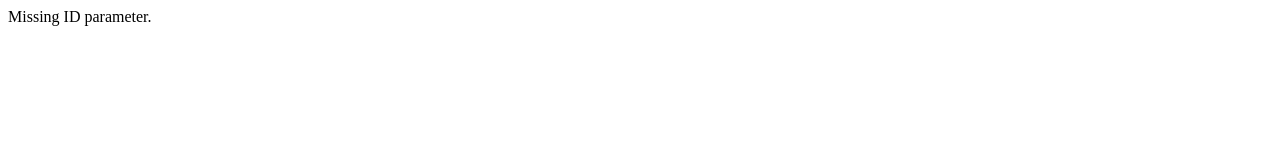
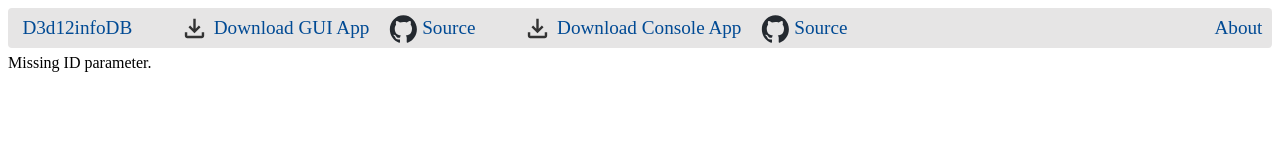
Before and after one commit to Devaniti/D3d12infoGUI, a plain HTML site: page source/website/ID.html in a window 1280 px wide. Drawn offline with Linux system fonts and the light colour scheme.

Commit message:
Added header and about page to the website

```diff
--- a/source/website/ID.html
+++ b/source/website/ID.html
@@ -10,6 +10,33 @@
 
 <body onload="OnLoadID()">
     <noscript>This website requires javascript to run</noscript>
+    <div class="header">
+        <div style="width: 0.25em"></div>
+        <a class="headerLink" href="index.html">
+            <div class="headerText">D3d12infoDB</div>
+        </a>
+        <div style="width: 1.5em"></div>
+        <a class="headerLink" href="https://github.com/Devaniti/D3d12infoGUI/releases/latest">
+            <img class="icon" src="Download.svg">
+            <div class="headerText">Download GUI App</div>
+        </a>
+        <a class="headerLink" href="https://github.com/Devaniti/D3d12infoGUI">
+            <img class="icon" src="github-mark.svg">
+            <div class="headerText">Source</div>
+        </a>
+        <div style="width: 1.5em"></div>
+        <a class="headerLink" href="https://github.com/sawickiap/D3d12info/releases/latest">
+            <img class="icon" src="Download.svg">
+            <div class="headerText">Download Console App</div>
+        </a>
+        <a class="headerLink" href="https://github.com/sawickiap/D3d12info">
+            <img class="icon" src="github-mark.svg">
+            <div class="headerText">Source</div>
+        </a>
+        <a class="headerLink flexRight" href="about.html">
+            <div class="headerText">About</div>
+        </a>
+    </div>
     <div id="SearchBarPropertiesContainer"></div>
     <div id="TableContainer"></div>
 </body>
--- a/source/website/Report.css
+++ b/source/website/Report.css
@@ -117,3 +117,51 @@ button:disabled {
     background-repeat: no-repeat;
     padding-left: 2em;
 }
+
+a {
+    transition: color .3s ease-in;
+    text-decoration: none;
+    color: #004a94;
+    text-align: center;
+}
+
+a:hover {
+    color: #3d9efe;
+}
+
+.icon {
+    width: 1.5em;
+    height: 1.5em;
+}
+
+.headerText, .icon {
+    display:inline-block;
+    vertical-align: top;
+}
+
+.headerText{
+    padding-top: 0.15em;
+}
+
+.header {
+    height:1.8em;
+    padding-top:0.3em;
+    margin-bottom: 0.3em;
+    vertical-align: middle;
+    font-size: 1.2em;
+    display:flex;
+    border-width: 2px;
+    border-style: hidden;
+    border-collapse: collapse;
+    border-radius: 4px;
+    background-color: #e6e5e5;
+}
+
+.headerLink {
+    padding-left: 0.5em;
+    padding-right: 0.5em;
+}
+
+.flexRight {
+    margin-left: auto;
+}
```
Also changed, not shown: source/GUI/html/Report.html (+1 -0 lines), source/website/about.html (added, +66 -0 lines), source/website/index.html (+28 -1 lines), source/website/Download.svg (added), source/website/github-mark.svg (added).
